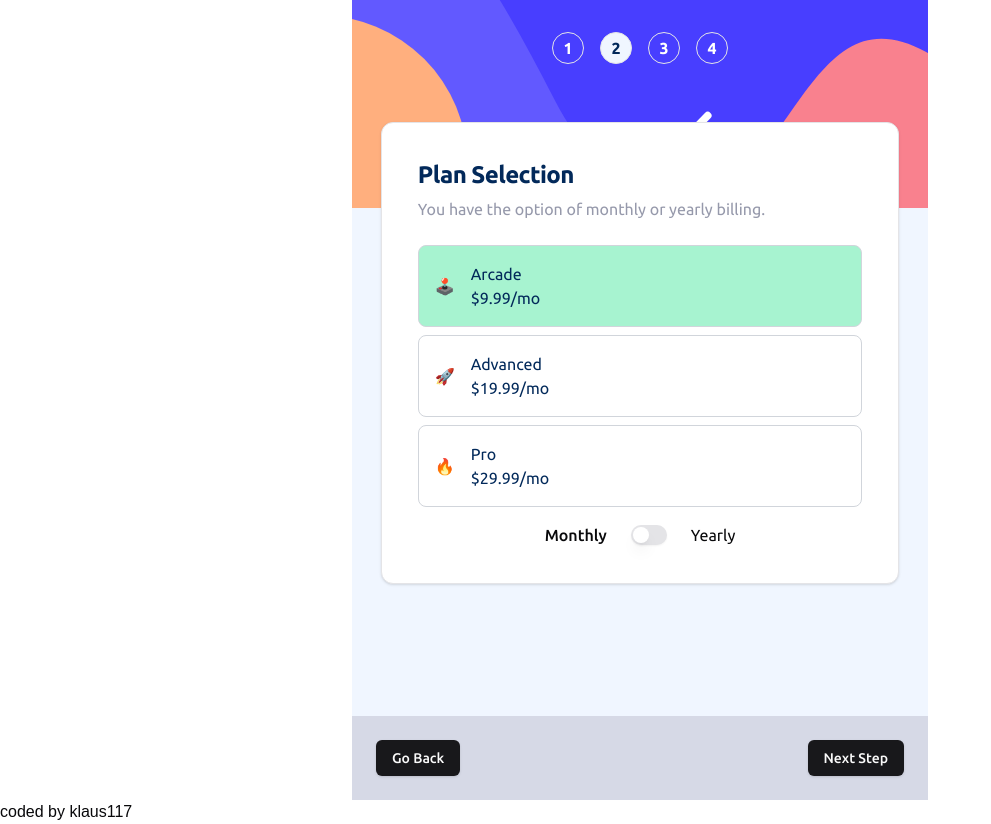
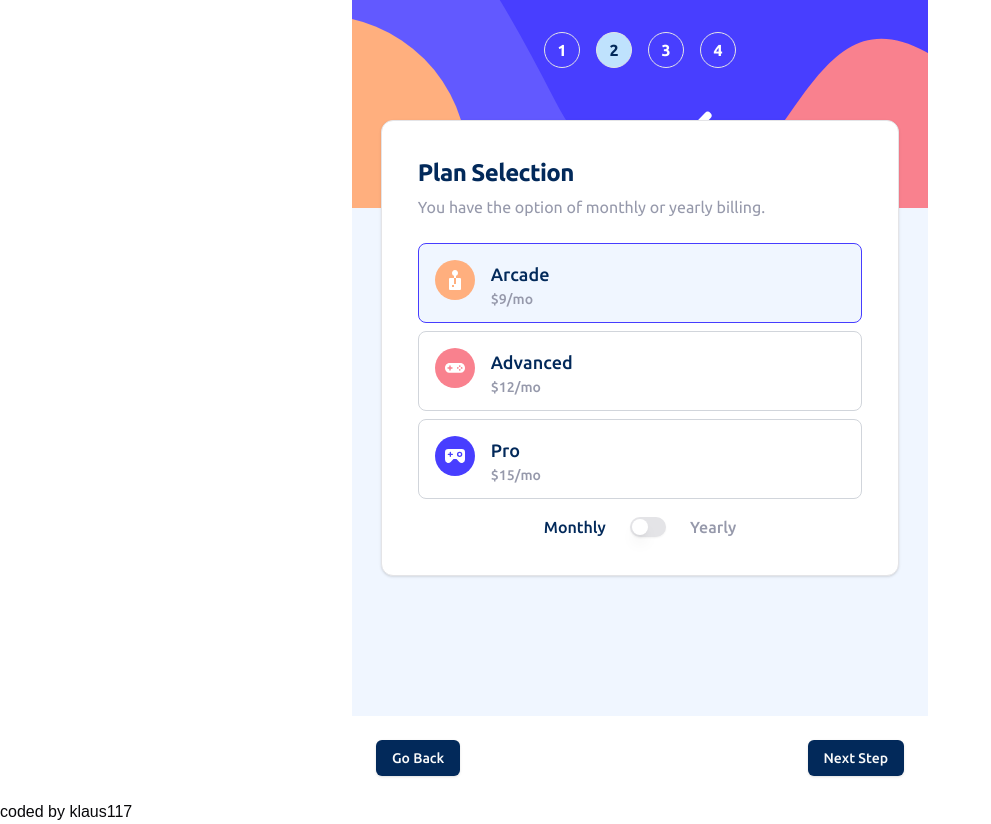
Before and after one commit to klaus-xy/Multi-Step-Subscription-Form, a Next.js app: page / in a window 1280 px wide. Both pictures are taken after typing "Sample", "name@example.com", "5551234" into the empty fields and a click on the button "Next Step". Shown: the whole page, without its empty margins (0-991 px from the left). Built offline with nearby package versions, Linux system fonts and the light colour scheme.

Commit message:
Updates, Styling et al

```diff
--- a/src/app/globals.css
+++ b/src/app/globals.css
@@ -11,10 +11,10 @@ body {
     --background: 0 0% 100%;
     --foreground: 240 10% 3.9%;
     --card: 0 0% 100%;
-    --card-foreground: 240 10% 3.9%;
+    --card-foreground: 213, 96%, 18%;
     --popover: 0 0% 100%;
     --popover-foreground: 240 10% 3.9%;
-    --primary: 240 5.9% 10%;
+    --primary: 213, 96%, 18%;
     --primary-foreground: 0 0% 98%;
     --secondary: 240 4.8% 95.9%;
     --secondary-foreground: 240 5.9% 10%;
@@ -22,7 +22,7 @@ body {
     --muted-foreground: 240 3.8% 46.1%;
     --accent: 240 4.8% 95.9%;
     --accent-foreground: 240 5.9% 10%;
-    --destructive: 0 84.2% 60.2%;
+    --destructive: 354, 84%, 57%;
     --destructive-foreground: 0 0% 98%;
     --border: 240 5.9% 90%;
     --input: 240 5.9% 90%;
--- a/src/components/forms/multi-step-form.tsx
+++ b/src/components/forms/multi-step-form.tsx
@@ -104,7 +104,7 @@ const MultiStepForm = () => {
 
   return (
     <div className="min-h-screen w-full max-w-xl flex flex-col p-0 bg-slate-400">
-      <div className="min-h-52 bg-violet-300 bg-[url(/images/bg-sidebar-mobile.svg)] bg-cover bg-center flex items-start justify-center">
+      <div className="min-h-52 bg-violet-400 bg-[url(/images/bg-sidebar-mobile.svg)] bg-cover bg-center flex items-start justify-center">
         <div className="mt-8">
           <StepIndicator currentStep={currentStep} />
         </div>
@@ -115,7 +115,7 @@ const MultiStepForm = () => {
         className="flex flex-col flex-1 bg-magnolia relative"
       >
         <div className="flex-1">
-          <Card className="min-h-[300px] w-[90%] mx-auto relative -top-[86px] p-3">
+          <Card className="min-h-[300px] w-[90%] mx-auto relative -top-[88px] p-3">
             {isSubmitted ? (
               <CardContent>
                 <Confirmation />
@@ -123,7 +123,7 @@ const MultiStepForm = () => {
             ) : (
               <>
                 <CardHeader>
-                  <CardTitle className="text-2xl text-marine-blue">
+                  <CardTitle className="text-2xl">
                     {pageInfo[currentStep - 1].title}
                   </CardTitle>
                   <CardDescription className="text-base text-cool-gray">
@@ -150,22 +150,20 @@ const MultiStepForm = () => {
                       updateFormData={handleUpdateFormData}
                     />
                   )}
-                  {currentStep === 4 && <Summary formData={formData} />}
+                  {currentStep === 4 && (
+                    <Summary formData={formData} onGoBack={setCurrentStep} />
+                  )}
                 </CardContent>
               </>
             )}
           </Card>
         </div>
         {!isSubmitted && (
-          <div className="flex justify-between bg-light-gray p-6 absolute bottom-0 w-full">
-            {currentStep !== 1 && currentStep !== 4 ? (
+          <div className="flex justify-between bg-white p-6 absolute bottom-0 w-full">
+            {currentStep !== 1 && (
               <Button type="button" onClick={handlePrev}>
                 Go Back
               </Button>
-            ) : (
-              currentStep !== 1 && (
-                <Button onClick={() => handleGoBack(2)}>Go Back</Button>
-              )
             )}
             <Button type="submit" className="ml-auto">
               {currentStep === 4 ? "Confirm" : "Next Step"}
--- a/src/components/personal-info.tsx
+++ b/src/components/personal-info.tsx
@@ -47,7 +47,7 @@ const PersonalInfo = ({
         <Label htmlFor="name" className="flex justify-between items-center">
           Name
           {validationErrors.name && touched.name && (
-            <span className="text-strawberry-red text-sm">
+            <span className="text-destructive text-sm">
               {validationErrors.name}
             </span>
           )}
@@ -60,7 +60,7 @@ const PersonalInfo = ({
           onBlur={() => handleBlur("name")}
           placeholder="e.g. Klaus Mikaelson"
           className={
-            validationErrors.name && touched.name ? "border-strawberry-red" : ""
+            validationErrors.name && touched.name ? "border-destructive" : ""
           }
         />
       </div>
--- a/src/components/plan-selection.tsx
+++ b/src/components/plan-selection.tsx
@@ -1,8 +1,11 @@
 import { FormData } from "@/types/form";
 import React from "react";
 import { RadioGroup, RadioGroupItem } from "./ui/radio-group";
-import { Label } from "@radix-ui/react-label";
+import IconPro from "/images/icon-pro.svg";
+
 import { Switch } from "./ui/switch";
+import { Label } from "./ui/label";
+import Image from "next/image";
 
 interface PlanSelectionProps {
   formData: FormData;
@@ -14,20 +17,20 @@ const PlanSelection = ({ formData, updateFormData }: PlanSelectionProps) => {
     {
       id: "arcade",
       name: "Arcade",
-      price: formData.billingCycle === "monthly" ? 9.99 : 99.99,
-      icon: "🕹️",
+      price: formData.billingCycle === "monthly" ? 9 : 90,
+      icon: "/images/icon-arcade.svg",
     },
     {
       id: "advanced",
       name: "Advanced",
-      price: formData.billingCycle === "monthly" ? 19.99 : 199.99,
-      icon: "🚀",
+      price: formData.billingCycle === "monthly" ? 12 : 120,
+      icon: "/images/icon-advanced.svg",
     },
     {
       id: "pro",
       name: "Pro",
-      price: formData.billingCycle === "monthly" ? 29.99 : 299.99,
-      icon: "🔥",
+      price: formData.billingCycle === "monthly" ? 15 : 150,
+      icon: "/images/icon-pro.svg",
     },
   ];
 
@@ -44,16 +47,24 @@ const PlanSelection = ({ formData, updateFormData }: PlanSelectionProps) => {
             <RadioGroupItem value={plan.id} id={plan.id} className="sr-only" />
             <Label
               htmlFor={plan.id}
-              className={`flex items-center gap-4 border border-gray-300 p-4 rounded-lg ${
-                formData.plan === plan.id ? "bg-emerald-200" : ""
+              className={`flex items-start gap-4 border  p-4 rounded-lg ${
+                formData.plan === plan.id
+                  ? "bg-magnolia border-purplish-blue"
+                  : "bg-white border-gray-300"
               }`}
             >
-              <div>{plan.icon}</div>
-              <div className="flex flex-col">
-                <div>{plan.name}</div>
-                <div>
-                  ${plan.price}/
-                  {formData.billingCycle === "monthly" ? "mo" : "yr"}
+              <Image src={plan.icon} alt="plan-image" width={40} height={40} />
+              <div className="">
+                <span className="text-lg">{plan.name}</span>
+
+                <div className="flex flex-col gap-2 text-cool-gray mt-1">
+                  <span>
+                    ${plan.price}/
+                    {formData.billingCycle === "monthly" ? "mo" : "yr"}
+                  </span>
+                  {formData.billingCycle === "yearly" && (
+                    <span className="text-marine-blue">2 months free</span>
+                  )}
                 </div>
               </div>
             </Label>
@@ -63,8 +74,8 @@ const PlanSelection = ({ formData, updateFormData }: PlanSelectionProps) => {
 
       <div className="flex items-center justify-center gap-6">
         <span
-          className={`${
-            formData.billingCycle === "monthly" ? "font-medium" : ""
+          className={`font-medium ${
+            formData.billingCycle === "monthly" ? "" : "text-cool-gray"
           }`}
         >
           Monthly
@@ -76,8 +87,8 @@ const PlanSelection = ({ formData, updateFormData }: PlanSelectionProps) => {
           }
         />
         <span
-          className={`${
-            formData.billingCycle === "yearly" ? "font-medium" : ""
+          className={`font-medium ${
+            formData.billingCycle === "yearly" ? "" : "text-cool-gray"
           }`}
         >
           Yearly
--- a/src/components/step-indicator.tsx
+++ b/src/components/step-indicator.tsx
@@ -12,8 +12,10 @@ const StepIndicator = ({ currentStep }: StepIndicatorProps) => {
       {steps.map((step, index) => (
         <div
           key={index}
-          className={`w-8 h-8 flex justify-center items-center border-[1px] border-separate rounded-full text-base font-bold ${
-            currentStep === step ? "bg-magnolia text-marine-blue font-bold" : ""
+          className={`w-9 h-9 flex justify-center items-center border-[1px] border-separate rounded-full text-base font-bold ${
+            currentStep === step
+              ? "bg-light-blue text-marine-blue font-bold"
+              : ""
           }`}
         >
           {step}
--- a/src/components/summary.tsx
+++ b/src/components/summary.tsx
@@ -1,10 +1,13 @@
-import { FormData } from "@/types/form";
+import { FormData, Step } from "@/types/form";
 import { Separator } from "./ui/separator";
+
+import { Button } from "./ui/button";
 
 interface SummaryProps {
   formData: FormData;
+  onGoBack: (step: Step) => void;
 }
-const Summary = ({ formData }: SummaryProps) => {
+const Summary = ({ formData, onGoBack }: SummaryProps) => {
   const planPrices = {
     arcade: formData.billingCycle === "monthly" ? 9 : 90,
     advanced: formData.billingCycle === "monthly" ? 12 : 120,
@@ -34,6 +37,7 @@ const Summary = ({ formData }: SummaryProps) => {
       <div className="bg-gray-100 p-4">
         <div>
           {formData.plan} {formData.billingCycle} {planPrice}
+          <Button onClick={() => onGoBack(2)}>Change</Button>
         </div>
         <Separator />
         <div>
--- a/src/components/ui/button.tsx
+++ b/src/components/ui/button.tsx
@@ -1,16 +1,15 @@
-import * as React from "react"
-import { Slot } from "@radix-ui/react-slot"
-import { cva, type VariantProps } from "class-variance-authority"
+import * as React from "react";
+import { Slot } from "@radix-ui/react-slot";
+import { cva, type VariantProps } from "class-variance-authority";
 
-import { cn } from "@/lib/utils"
+import { cn } from "@/lib/utils";
 
 const buttonVariants = cva(
   "inline-flex items-center justify-center gap-2 whitespace-nowrap rounded-md text-sm font-medium transition-colors focus-visible:outline-none focus-visible:ring-1 focus-visible:ring-ring disabled:pointer-events-none disabled:opacity-50 [&_svg]:pointer-events-none [&_svg]:size-4 [&_svg]:shrink-0",
   {
     variants: {
       variant: {
-        default:
-          "bg-primary text-primary-foreground shadow hover:bg-primary/90",
+        default: "bg-primary text-primary-foreground shadow hover:bg-primary",
         destructive:
           "bg-destructive text-destructive-foreground shadow-sm hover:bg-destructive/90",
         outline:
@@ -32,26 +31,26 @@ const buttonVariants = cva(
       size: "default",
     },
   }
-)
+);
 
 export interface ButtonProps
   extends React.ButtonHTMLAttributes<HTMLButtonElement>,
     VariantProps<typeof buttonVariants> {
-  asChild?: boolean
+  asChild?: boolean;
 }
 
 const Button = React.forwardRef<HTMLButtonElement, ButtonProps>(
   ({ className, variant, size, asChild = false, ...props }, ref) => {
-    const Comp = asChild ? Slot : "button"
+    const Comp = asChild ? Slot : "button";
     return (
       <Comp
         className={cn(buttonVariants({ variant, size, className }))}
         ref={ref}
         {...props}
       />
-    )
+    );
   }
-)
-Button.displayName = "Button"
+);
+Button.displayName = "Button";
 
-export { Button, buttonVariants }
+export { Button, buttonVariants };
```
Also changed, not shown: src/components/ui/input.tsx (+7 -7 lines), src/components/ui/label.tsx (+9 -9 lines).
